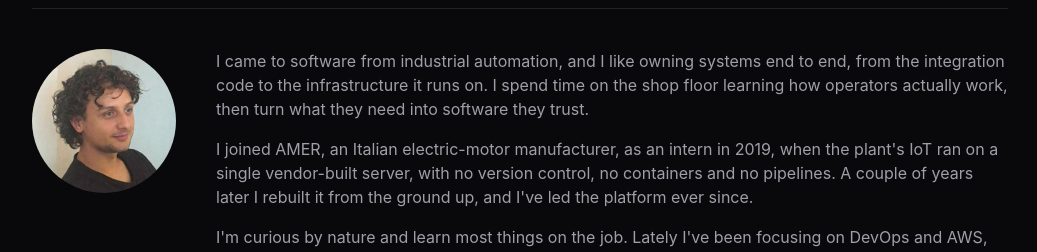
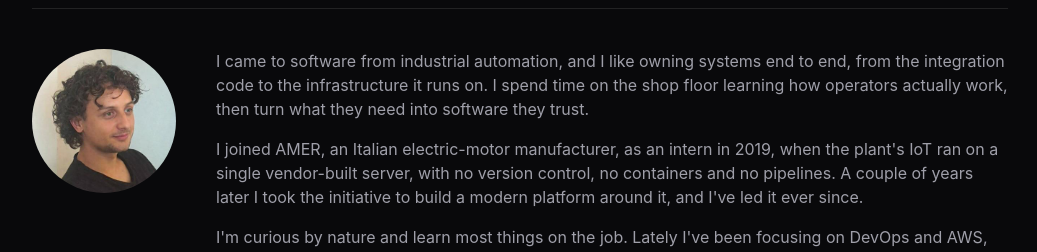
Before and after one commit to dzerk11/portfolio, a Vue app: page / in a window 1280 px wide. Shown: the part 940-1192 px from the top of the page, without its empty margins (120-1157 px from the left). Built offline with nearby package versions, Linux system fonts and the light colour scheme.

Commit message:
fix: say thingworx was modernized, not replaced

```diff
--- a/src/components/sections/AboutSection.vue
+++ b/src/components/sections/AboutSection.vue
@@ -29,8 +29,8 @@
             I joined AMER, an Italian electric-motor manufacturer, as an intern
             in 2019, when the plant's IoT ran on a single vendor-built server,
             with no version control, no containers and no pipelines. A couple of years
-            later I rebuilt it from the ground up, and I've led the platform
-            ever since.
+            later I took the initiative to build a modern platform around it,
+            and I've led it ever since.
           </p>
           <p>
             I'm curious by nature and learn most things on the job. Lately I've
```
Also changed, not shown: 1 other file (tests, documents, lock files or other folders).
